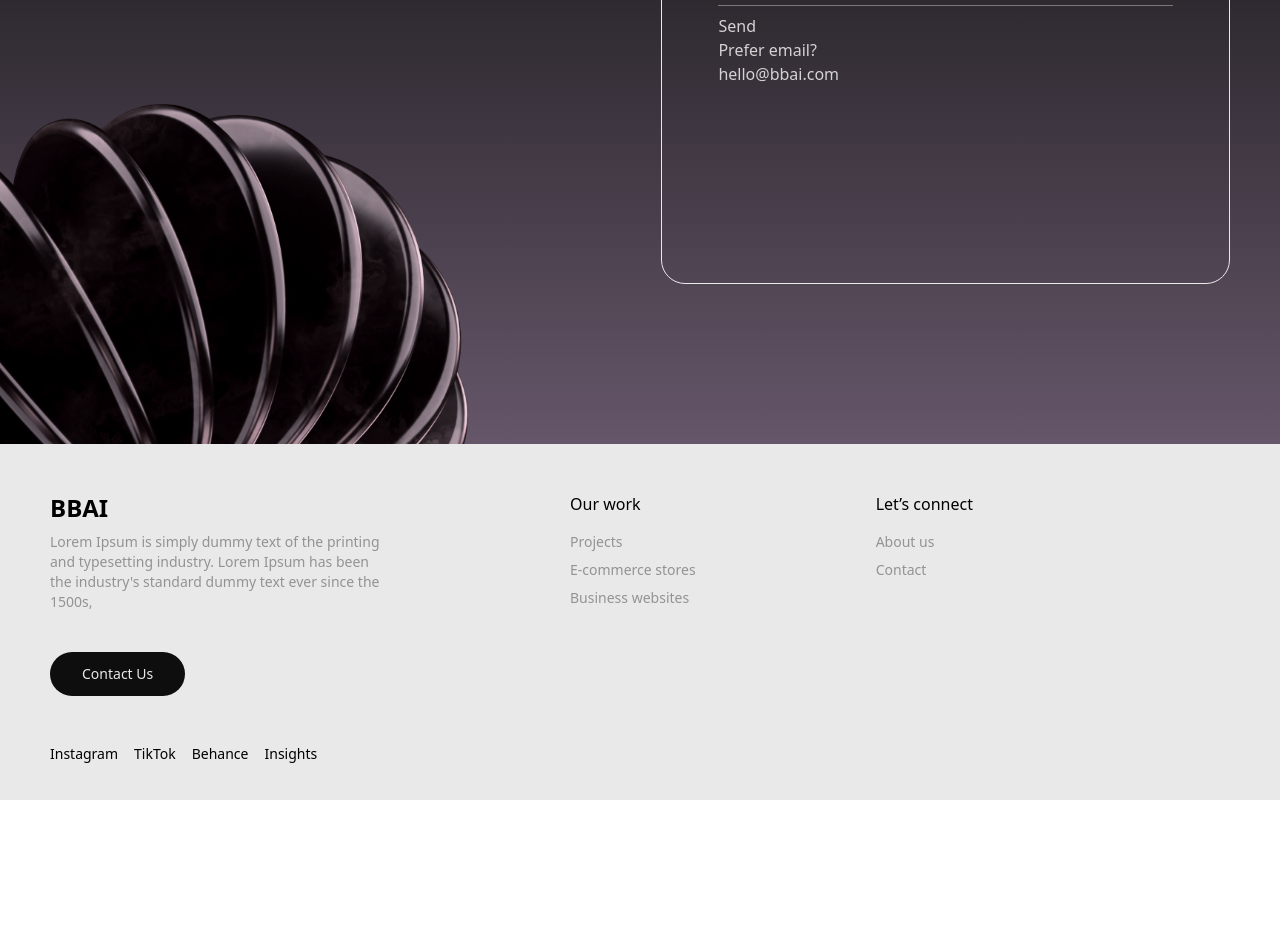
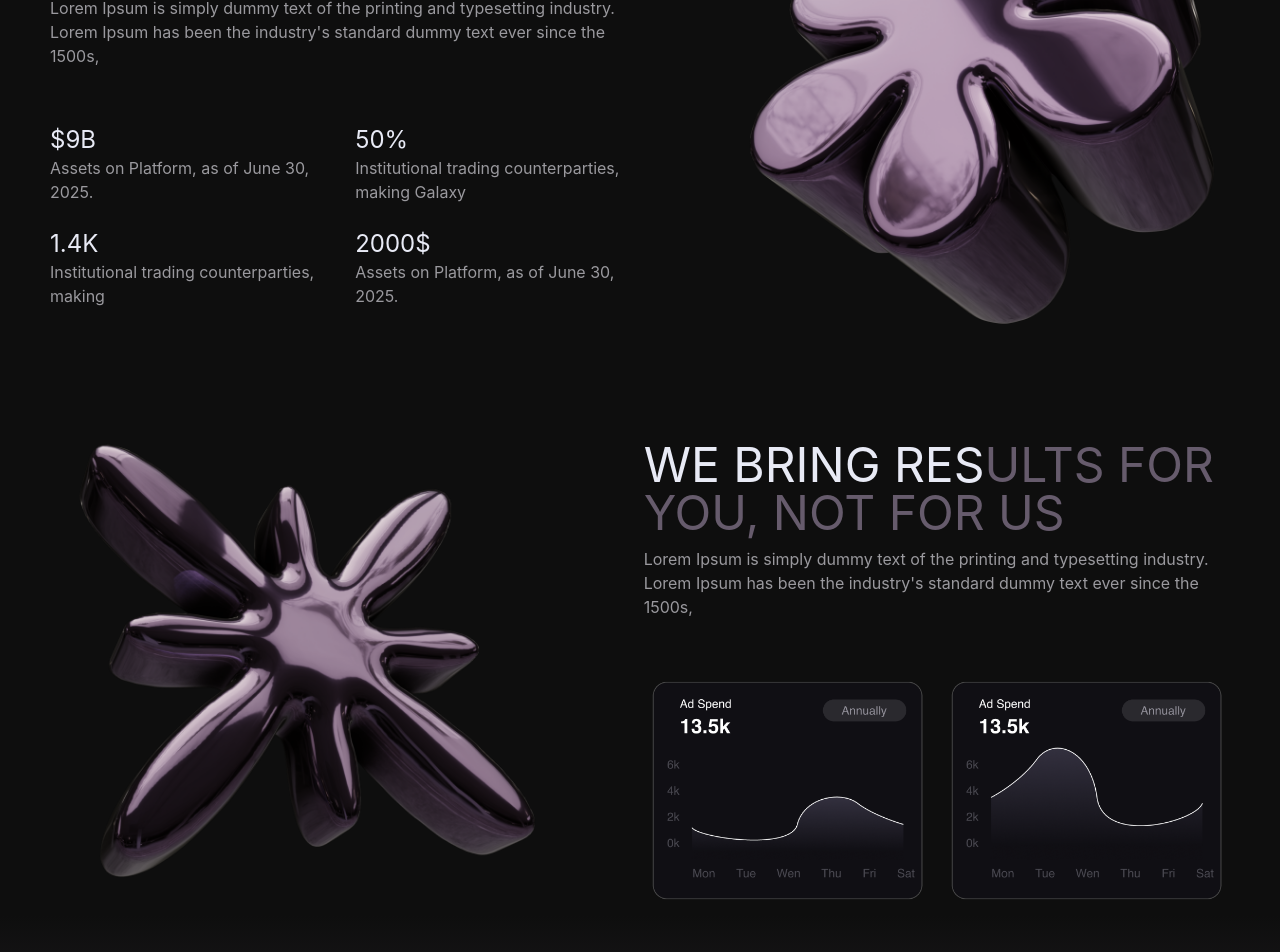
Before and after one commit to Bednar8/bb, a Next.js app: page / in a window 1280 px wide. Shown: the part 3740-4692 px from the top of the page. Before the commit the page ends 4540 px from the top, so only its background shows below. Built offline with nearby package versions, Linux system fonts and the light colour scheme.

Commit message:
add Numbers and Results sections

```diff
--- /dev/null
+++ b/src/app/components/layout/Numbers.tsx
@@ -0,0 +1,57 @@
+import Image from "next/image"
+import DiscountBadge from "../ui/DiscountBadge"
+
+const numbers = [
+	{
+		heading: "$9B",
+		description: "Assets on Platform, as of June 30, 2025.",
+	},
+	{
+		heading: "50%",
+		description: "Institutional trading counterparties, making Galaxy",
+	},
+	{
+		heading: "1.4K",
+		description: "Institutional trading counterparties, making",
+	},
+	{
+		heading: "2000$",
+		description: "Assets on Platform, as of June 30, 2025.",
+	},
+]
+
+export default function Numbers() {
+	return (
+		<div className="mt-20 lg:flex lg:items-center lg:justify-between lg:gap-24">
+			<div>
+				<DiscountBadge />
+				<h2 className="mt-3.5 text-secondary-white text-2xl uppercase lg:text-5xl">
+					DOES OUR HEL<span className="text-light-violet">P MATTER?</span>
+				</h2>
+				<p className="mt-2.5 pb-5 lg:pb-14 text-gray">
+					Lorem Ipsum is simply dummy text of the printing and typesetting
+					industry. Lorem Ipsum has been the industry&apos;s standard dummy text
+					ever since the 1500s,
+				</p>
+				<div className="flex flex-col gap-6 lg:grid lg:grid-cols-2">
+					{numbers.map((number) => (
+						<div key={number.heading}>
+							<h3 className="text-secondary-white text-2xl">
+								{number.heading}
+							</h3>
+							<p className="text-gray">{number.description}</p>
+						</div>
+					))}
+				</div>
+			</div>
+			<div className="mt-6">
+				<Image
+					src="/assets/shapes/shape_stats_1.png"
+					alt="Numbers"
+					width={1000}
+					height={1000}
+				/>
+			</div>
+		</div>
+	)
+}
--- /dev/null
+++ b/src/app/components/layout/Results.tsx
@@ -0,0 +1,45 @@
+import Image from "next/image"
+
+export default function Results() {
+	return (
+		<div className="mt-20 lg:flex lg:items-center lg:justify-between lg:gap-24">
+			<div className="hidden lg:block">
+				<Image
+					src="/assets/shapes/shape_stats_2.png"
+					alt="Results"
+					width={1000}
+					height={1000}
+				/>
+			</div>
+			<div>
+				<h2 className="mt-3.5 text-secondary-white text-2xl uppercase lg:text-5xl">
+					WE BRING RES
+					<span className="text-light-violet">ULTS FOR YOU, NOT FOR US</span>
+				</h2>
+				<p className="mt-2.5 pb-5 lg:pb-14 text-gray">
+					Lorem Ipsum is simply dummy text of the printing and typesetting
+					industry. Lorem Ipsum has been the industry&apos;s standard dummy text
+					ever since the 1500s,
+				</p>
+				<div className="flex flex-col items-center lg:flex-row gap-3">
+					<div>
+						<Image
+							src="/assets/shapes/ad_spent_1.png"
+							alt="Results"
+							width={500}
+							height={500}
+						/>
+					</div>
+					<div>
+						<Image
+							src="/assets/shapes/ad_spent_2.png"
+							alt="Results"
+							width={500}
+							height={500}
+						/>
+					</div>
+				</div>
+			</div>
+		</div>
+	)
+}
--- a/src/app/globals.css
+++ b/src/app/globals.css
@@ -16,6 +16,10 @@
 	--color-secondary-white: #e8eaf5;
 	--color-third-white: #d7d1ef;
 	--text-xs: 0.8125rem;
+}
+
+body {
+	font-family: "Inter", sans-serif;
 }
 
 .container {
--- a/src/app/page.tsx
+++ b/src/app/page.tsx
@@ -3,6 +3,8 @@ import Hero from "./components/layout/Hero"
 import ProjectSteps from "./components/layout/ProjectSteps"
 import Projects from "./components/layout/Projects"
 import OfferCards from "./components/layout/OfferCards"
+import Numbers from "./components/layout/Numbers"
+import Results from "./components/layout/Results"
 
 export default function Home() {
 	return (
@@ -13,6 +15,8 @@ export default function Home() {
 				<div className="container">
 					<ProjectSteps />
 					<OfferCards />
+					<Numbers />
+					<Results />
 				</div>
 			</div>
 			<Form />
```
Also changed, not shown: public/assets/baner.jpg (deleted). Lines whose indentation alone changed are shown as unchanged.
